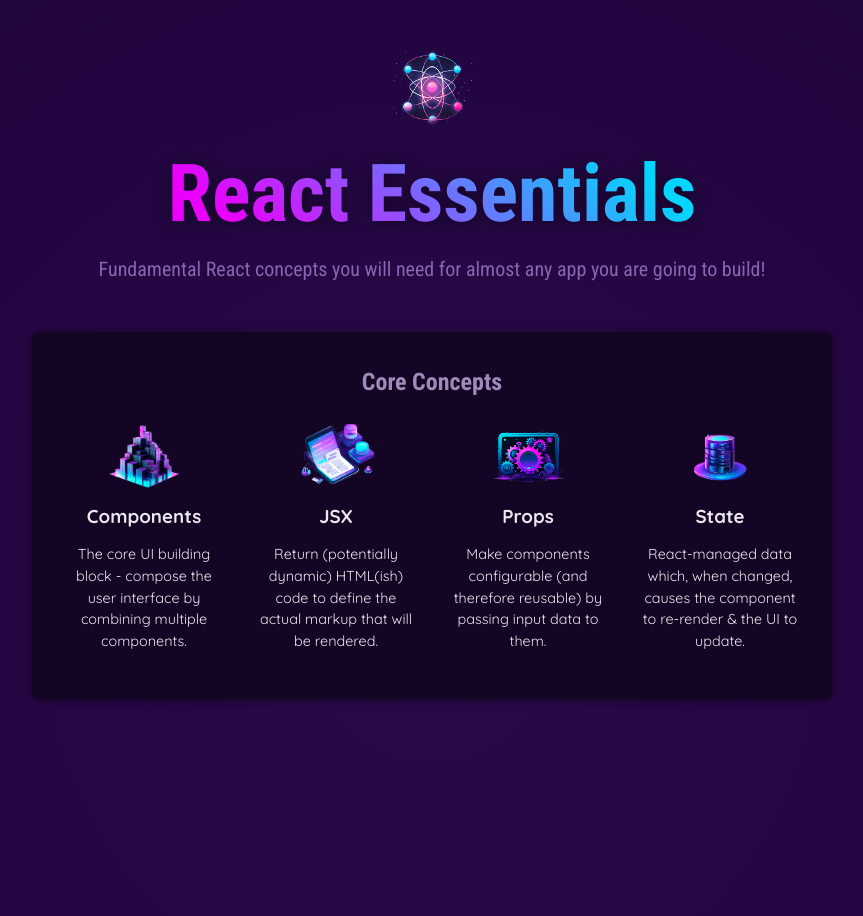
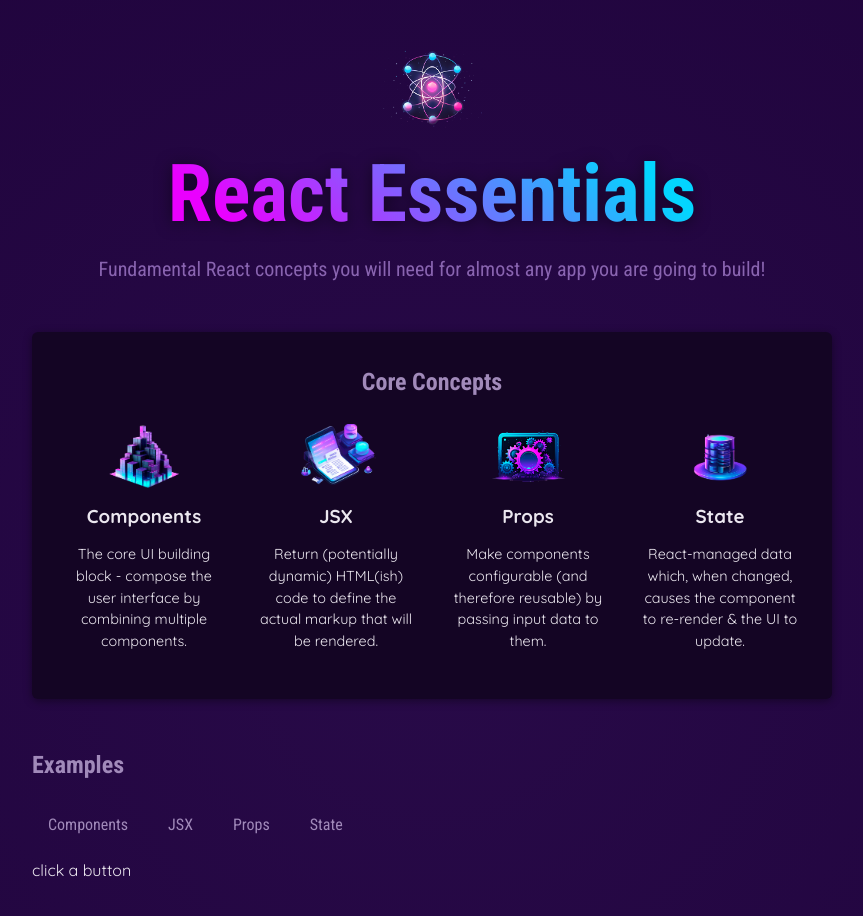
Before and after one commit to SreeragCV/essentials, a React (Vite) app: page / in a window 1280 px wide. Shown: the top 916 px of the page, without its empty margins (208-1071 px from the left). Built offline with nearby package versions, Linux system fonts and the light colour scheme.

Commit message:
useState Added

```diff
--- a/src/App.jsx
+++ b/src/App.jsx
@@ -1,20 +1,43 @@
-import { CORE_CONCEPTS } from './data';
-import Header from './components/Header/Header';
-import CoreConcepts from './components/CoreConcepts';
+import { CORE_CONCEPTS } from "./data";
+import Header from "./components/Header/Header";
+import CoreConcepts from "./components/CoreConcepts";
+import TabButton from "./components/TabButton";
+import { useState } from "react";
 
 function App() {
+
+  const[selectedTopic, setSelectedTopic] = useState('click a button');
+
+  function handleClick(selectedButton) {
+    setSelectedTopic(selectedButton)
+  }
+
   return (
     <div>
-      <Header/>
+      <Header />
       <main>
-        <section id='core-concepts'>
+        <section id="core-concepts">
           <h2>Core Concepts</h2>
           <ul>
-          <CoreConcepts title={CORE_CONCEPTS[0].title} description={CORE_CONCEPTS[0].description} image={CORE_CONCEPTS[0].image}/>
-          <CoreConcepts {...CORE_CONCEPTS[1]}/>
-          <CoreConcepts {...CORE_CONCEPTS[2]}/>
-          <CoreConcepts {...CORE_CONCEPTS[3]}/>
+            <CoreConcepts
+              title={CORE_CONCEPTS[0].title}
+              description={CORE_CONCEPTS[0].description}
+              image={CORE_CONCEPTS[0].image}
+            />
+            <CoreConcepts {...CORE_CONCEPTS[1]} />
+            <CoreConcepts {...CORE_CONCEPTS[2]} />
+            <CoreConcepts {...CORE_CONCEPTS[3]} />
           </ul>
+        </section>
+        <section id="examples">
+          <h2>Examples</h2>
+          <menu>
+            <TabButton onSelect={()=> handleClick('Components')}>Components</TabButton>
+            <TabButton onSelect={()=> handleClick('JSX')}>JSX</TabButton>
+            <TabButton onSelect={()=> handleClick('Props')}>Props</TabButton>
+            <TabButton onSelect={()=> handleClick('State')}>State</TabButton>
+          </menu>
+          {selectedTopic}
         </section>
       </main>
     </div>
--- a/src/components/TabButton.jsx
+++ b/src/components/TabButton.jsx
@@ -0,0 +1,8 @@
+export default function TabButton({ children, onSelect }) {
+
+  return (
+    <li>
+      <button onClick={onSelect}>{children}</button>
+    </li>
+  );
+}
```
